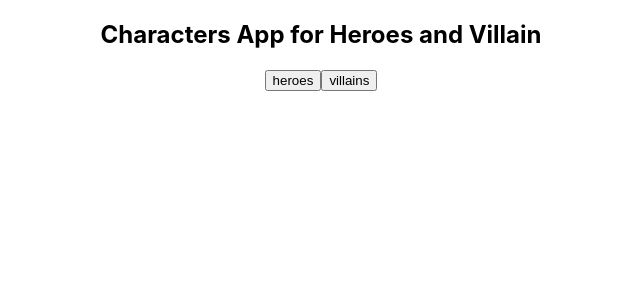
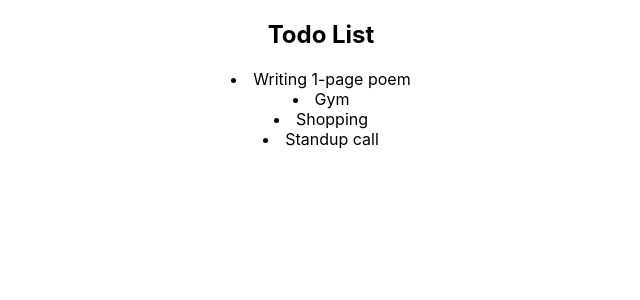
Before and after one commit to patelamancode/my-sol-set5-fp, a React (Create React App) app: page / in a window 1280 px wide. Shown: the top 300 px of the page, without its empty margins (319-959 px from the left). Built offline with nearby package versions, Linux system fonts and the light colour scheme.

Commit message:
done with a,b from todol;ist question

```diff
--- a/src/App.js
+++ b/src/App.js
@@ -4,8 +4,8 @@ import './App.css';
 // import Filterpractice from './components/100Days_of_code/Day6/Filterpractice';
 // import JobPosting from './components/100Days_of_code/Day6/JobPosting';
 // import EventList from './components/100Days_of_code/Day7/EventList';
-import Character from './components/100Days_of_code/Day8/Character';
-import { employees , cars , events , characters } from './components/Database';
+// import Character from './components/100Days_of_code/Day8/Character';
+import { employees , cars , events , characters , itemList , todoItemsData } from './components/Database';
 // import Carstore from './components/Carstore';
 // import Cart from './components/Cart';
 // import ClassStudents from './components/ClassStudents';
@@ -20,6 +20,8 @@ import { employees , cars , events , characters } from './components/Database';
 // import ZoomCounter from './components/100Days_of_code/Day2/ZoomCounter';
 // import DisableButton from './components/100Days_of_code/Day2/DisableButton';
 // import ProductCard from './components/100Days_of_code/Day3/ProductCard';
+// import Grocery from './components/100Days_of_code/Day9/Grocery';
+import Todo from './components/100Days_of_code/Day9/Todo';
 
 
 
@@ -47,7 +49,9 @@ function App() {
      {/* <Filterpractice dataItem={cars}/> */}
      {/* <JobPosting /> */}
      {/* <EventList listItem={events}/> */}
-     <Character characterData={characters}/>
+     {/* <Character characterData={characters}/> */}
+     {/* <Grocery itemList={itemList}/> */}
+     <Todo todoItems={todoItemsData}/>
     </div>
   )
 }
--- /dev/null
+++ b/src/components/100Days_of_code/Day9/Grocery.js
@@ -0,0 +1,37 @@
+import React, { useState } from 'react'
+
+const Grocery = ({itemList}) => {
+
+    const [products, setProducts] = useState(itemList);
+    const [color, setColor] = useState('');
+
+    const btnItem = itemList.reduce((acc,curr)=> (acc.find(el => curr.category === el.category )) ? acc : [...acc, curr] ,[])
+
+    const dataHandler = (category) =>{
+        const data = itemList.filter(item => item.category === category);
+        setProducts(data)
+        if(category==='Vegetable'){
+            setColor('green')
+        } else setColor('orange')
+    }
+    const showAllItems = () =>{
+        setProducts(itemList)
+        setColor('black')
+    }
+
+
+  return (
+    <div>
+      <h2>List Item from Grocery</h2>
+      <div>
+        <button onClick={showAllItems}>All</button>
+        {btnItem.map(({category}) =><button onClick={() => dataHandler(category)}>{category}</button>)}
+      </div>
+      <div>
+        {products.map(({id,name}) =><li key={id} style={{color: color}}>{name}</li>)}
+      </div>
+    </div>
+  )
+}
+
+export default Grocery
--- /dev/null
+++ b/src/components/100Days_of_code/Day9/ListItem.js
@@ -0,0 +1,27 @@
+import React, { useState } from 'react'
+
+const ListItem = ({id,task}) => {
+
+    const [isDone, setIsDone] = useState(false)
+
+    const taskHandler = (selectedItem) =>{
+        if(selectedItem===id){
+            setIsDone(!isDone)
+        }
+    }
+
+  return (
+    <div>
+        <li key={id}
+            onClick={()=>taskHandler(id)}
+            style={{
+                textDecoration: isDone && 'line-through',
+                cursor:'pointer'
+                }}>
+                {task}
+        </li>
+    </div>
+  )
+}
+
+export default ListItem
--- /dev/null
+++ b/src/components/100Days_of_code/Day9/Todo.js
@@ -0,0 +1,23 @@
+import React, { useState } from 'react'
+import ListItem from './ListItem'
+
+const Todo = ({todoItems}) => {
+
+    const [items, setItems] = useState([todoItems])
+    // const [completed, setCompleted] = useState(false)
+
+    // const taskHandler = (id) =>{
+    //     setItems([...Items , id])
+
+    // }
+
+  return (
+    <div>
+      <h2>Todo List</h2>
+      {todoItems.map(({id,task}) =>
+      <ListItem id={id} task={task}/>)}
+    </div>
+  )
+}
+
+export default Todo
--- a/src/components/Database.js
+++ b/src/components/Database.js
@@ -412,4 +412,18 @@ const characters = {
   ],
 };
 
-export { employees , userData , products , product2 , title, content , heading, name, learning , product3 ,todoItems , cartoons , DonationData , cars , vegetables , bouquet , events, characters };
+const itemList = [
+  { id: 1, name: "Apple", category: "Fruit" },
+  { id: 2, name: "Carrot", category: "Vegetable" },
+  { id: 3, name: "Banana", category: "Fruit" },
+  { id: 4, name: "Broccoli", category: "Vegetable" },
+];
+
+const todoItemsData = [
+  {id: 1, task: "Writing 1-page poem", isDone: true},
+  {id: 2, task: "Gym", isDone: false},
+  {id: 3, task: "Shopping", isDone: false},
+  {id: 4, task: "Standup call", isDone: true},
+]
+
+export { employees , userData , products , product2 , title, content , heading, name, learning , product3 ,todoItems , cartoons , DonationData , cars , vegetables , bouquet , events, characters , itemList , todoItemsData };
```
